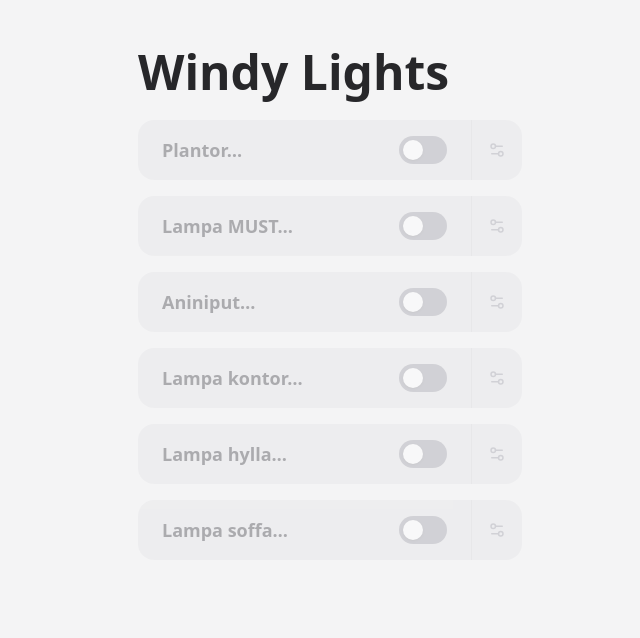
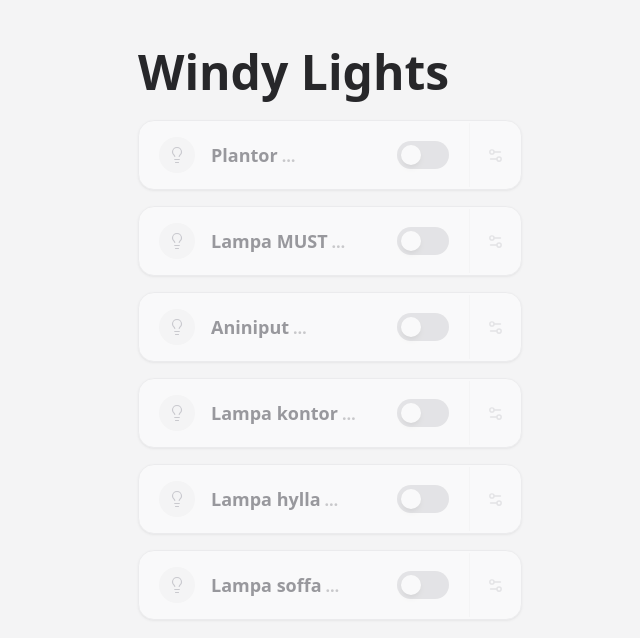
Before and after one commit to stefangeneralao/windylights, a React (Vite) app: page / in a window 1280 px wide. Shown: the top 638 px of the page, without its empty margins (310-950 px from the left). Built offline with nearby package versions, Linux system fonts and the light colour scheme; no server answers.

Commit message:
Polish LampButton with bulb icon, gradient, glow shadow, and refined toggle

```diff
--- a/src/LampButton.tsx
+++ b/src/LampButton.tsx
@@ -1,6 +1,6 @@
 import { useState, useEffect } from "react";
 import { useNavigate } from "react-router-dom";
-import { Settings2 } from "lucide-react";
+import { Lightbulb, Settings2 } from "lucide-react";
 import { type Device } from "./devices";
 import { fetchRelayState, toggleRelay } from "./api";
 import { ToggleSwitch } from "./ToggleSwitch";
@@ -35,36 +35,47 @@ export function LampButton({ device }: Props) {
   return (
     <div
       className={[
-        "w-full rounded-2xl text-lg font-semibold transition-colors flex items-center",
+        "w-full rounded-2xl text-lg font-semibold transition-all duration-300 flex items-center border border-zinc-200",
         isOn
-          ? "bg-yellow-300 text-yellow-900"
-          : "bg-zinc-200 text-zinc-700 dark:bg-zinc-700 dark:text-zinc-300",
+          ? "bg-gradient-to-r from-yellow-200 to-amber-200 text-yellow-900 shadow-lg shadow-yellow-300/50 dark:shadow-yellow-400/20"
+          : "bg-white dark:bg-zinc-800 text-zinc-700 dark:text-zinc-300 shadow-sm",
         loading ? "opacity-50" : "",
-        unknown ? "opacity-40" : "",
+        unknown ? "opacity-50" : "",
       ].join(" ")}
     >
       <button
         onClick={handleToggle}
         disabled={loading}
-        className="flex-1 flex items-center justify-between px-6 py-4 min-h-[60px]"
+        className="flex-1 flex items-center gap-4 px-5 py-4 min-h-[64px]"
       >
-        <span>
+        <span
+          className={[
+            "flex items-center justify-center w-9 h-9 rounded-full shrink-0 transition-all duration-300",
+            isOn
+              ? "bg-yellow-400 text-yellow-800"
+              : "bg-zinc-100 dark:bg-zinc-700 text-zinc-400 dark:text-zinc-500",
+          ].join(" ")}
+        >
+          <Lightbulb size={18} strokeWidth={isOn ? 2.5 : 1.5} />
+        </span>
+        <span className="flex-1 text-left">
           {device.name}
-          {unknown && "…"}
+          {unknown && <span className="ml-1 text-base opacity-50">…</span>}
         </span>
         <ToggleSwitch on={!!isOn} />
       </button>
       <button
         onClick={() => navigate(`/device/${device.id}`)}
         className={[
-          "px-4 py-4 min-h-[60px] min-w-[44px] flex items-center justify-center border-l transition-colors",
+          "px-4 py-4 min-h-[64px] min-w-[52px] flex items-center justify-center border-l transition-all duration-300",
           isOn
-            ? "border-yellow-400 text-yellow-700 hover:text-yellow-900"
-            : "border-zinc-300 dark:border-zinc-600 text-zinc-400 hover:text-zinc-600 dark:hover:text-zinc-200",
+            ? "border-yellow-300 text-yellow-600 hover:text-yellow-900 hover:bg-yellow-300/40"
+            : "border-zinc-100 dark:border-zinc-700 text-zinc-300 dark:text-zinc-600 hover:text-zinc-500 dark:hover:text-zinc-300 hover:bg-zinc-50 dark:hover:bg-zinc-700",
+          "rounded-r-2xl",
         ].join(" ")}
         aria-label={`${device.name} settings`}
       >
-        <Settings2 size={18} />
+        <Settings2 size={17} />
       </button>
     </div>
   );
--- a/src/ToggleSwitch.tsx
+++ b/src/ToggleSwitch.tsx
@@ -6,14 +6,14 @@ export function ToggleSwitch({ on }: Props) {
   return (
     <span
       className={[
-        "relative inline-flex h-7 w-12 shrink-0 rounded-full transition-colors duration-200",
-        on ? "bg-yellow-500" : "bg-zinc-400 dark:bg-zinc-500",
+        "relative inline-flex h-7 w-13 shrink-0 rounded-full transition-all duration-300",
+        on ? "bg-amber-400" : "bg-zinc-300 dark:bg-zinc-600",
       ].join(" ")}
     >
       <span
         className={[
-          "inline-block h-5 w-5 rounded-full bg-white shadow transform transition-transform duration-200 my-1",
-          on ? "translate-x-6" : "translate-x-1",
+          "inline-block h-5 w-5 rounded-full bg-white shadow-md transform transition-transform duration-300 my-1",
+          on ? "translate-x-7" : "translate-x-1",
         ].join(" ")}
       />
     </span>
```
